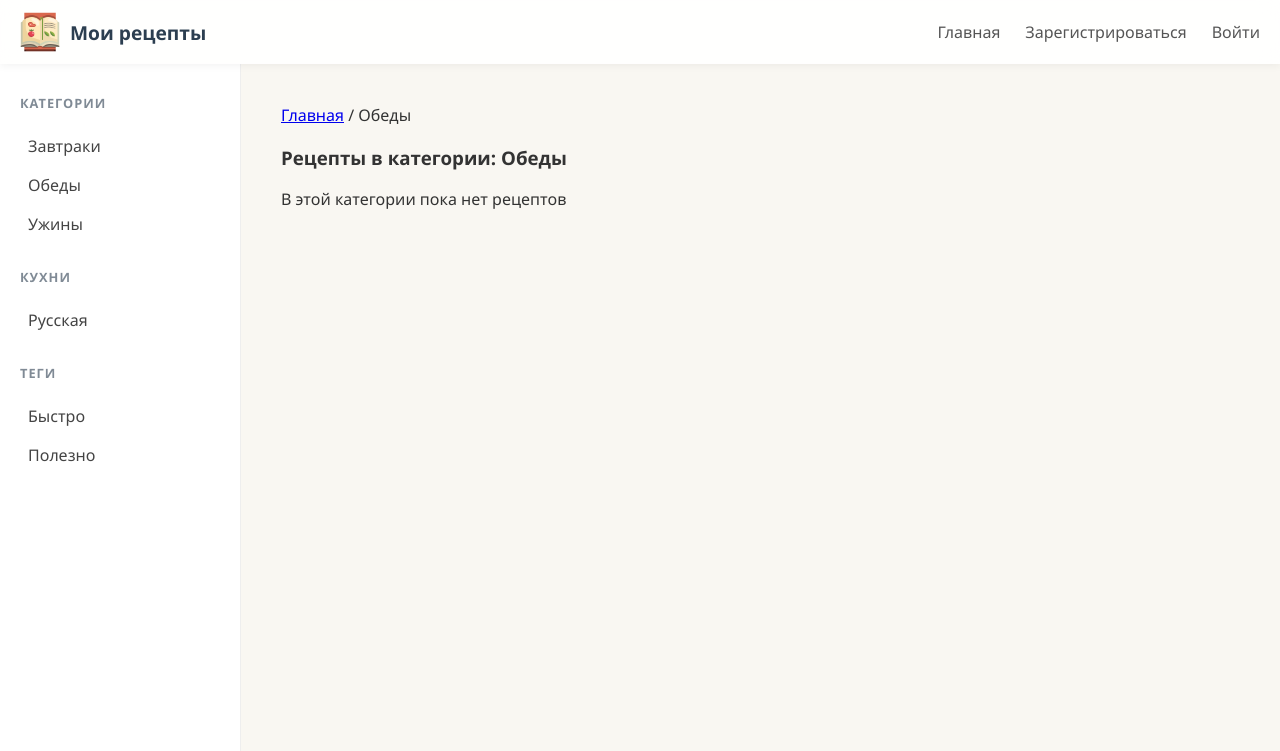
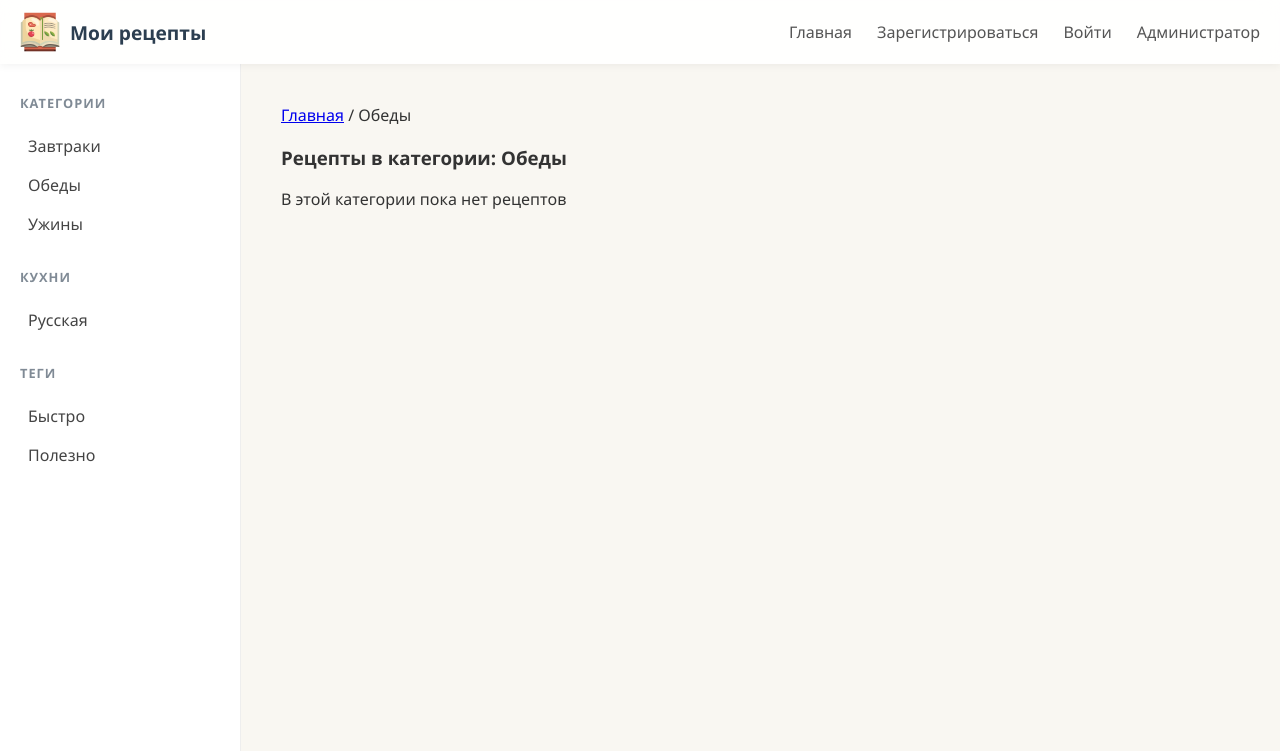
Before and after one commit to Serghqa/ChiefCook, a Django app: a page that uses chiefcook/templates/base.html in a window 1280 px wide. Shown: the top 751 px of the page. Run offline with Django 5.2, Linux system fonts and the light colour scheme; data comes from the database, SQL or seed files in the repository.

Commit message:
add link for admin

```diff
--- a/chiefcook/chiefcook/urls.py
+++ b/chiefcook/chiefcook/urls.py
@@ -21,6 +21,6 @@ from debug_toolbar.toolbar import debug_toolbar_urls
 admin.site.site_header = "Панель администрирования"
 
 urlpatterns = [
-    path('admin/', admin.site.urls),
-    path('', include('cooking.urls', namespace='cooking')),
+    path("admin/", admin.site.urls),
+    path("", include("cooking.urls", namespace="cooking")),
 ] + debug_toolbar_urls()
--- a/chiefcook/templates/base.html
+++ b/chiefcook/templates/base.html
@@ -32,6 +32,7 @@
                     <a href="{% url 'cooking:index' %}">Главная</a>
                     <a href="{% url 'cooking:index' %}">Зарегистрироваться</a>
                     <a href="{% url 'cooking:index' %}">Войти</a>
+                    <a href="{% url 'admin:index' %}">Администратор</a>
                 </nav>
             </div>
         </header>
```
